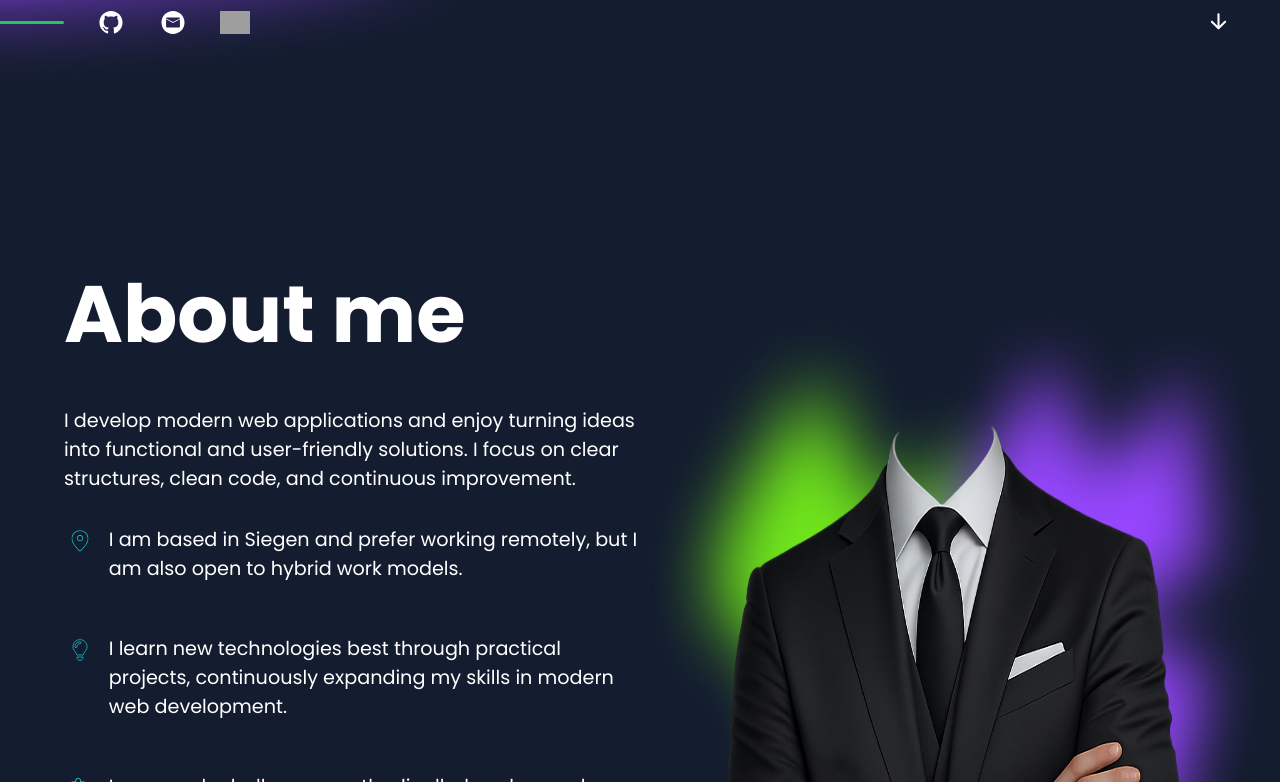
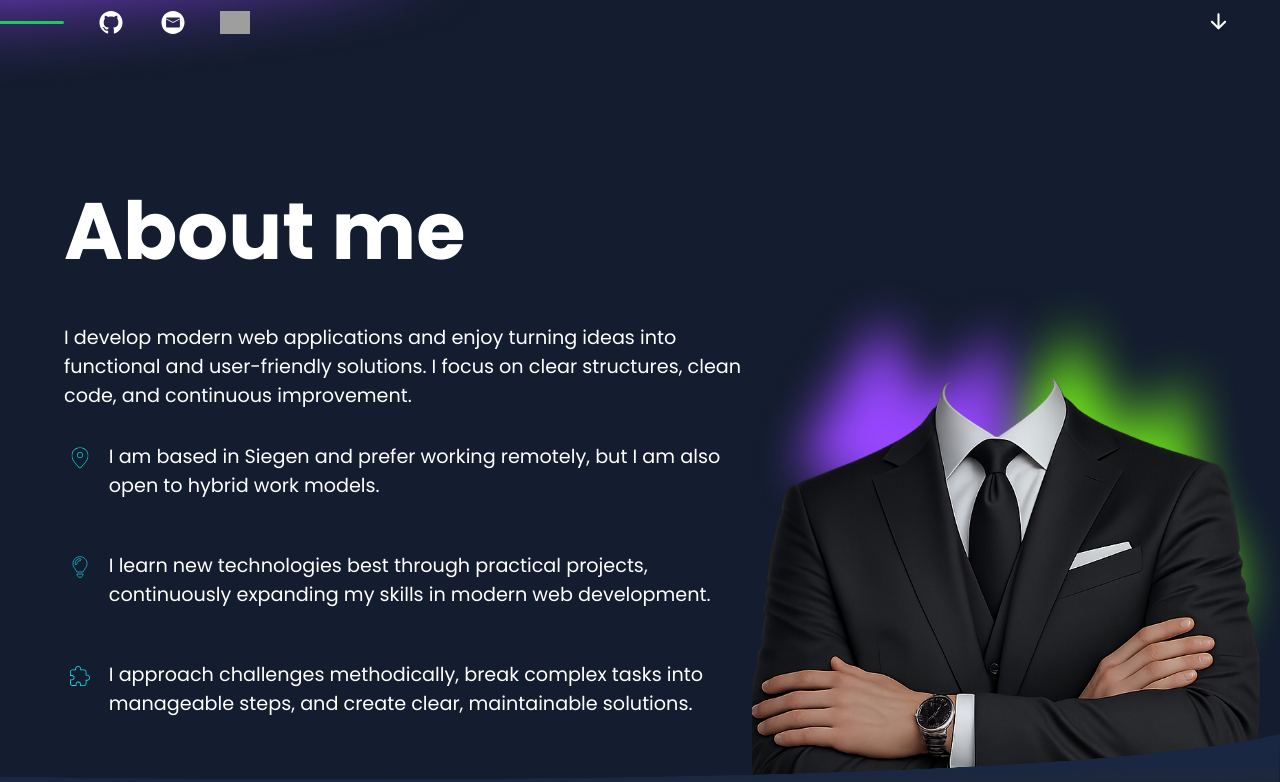
Before and after one commit to AhmetB-Dev/portfolio, an Angular app: page / in a window 1280 px wide. Shown: the part 818-1600 px from the top of the page. Built offline with nearby package versions, Linux system fonts and the light colour scheme; grey boxes are pictures that could not be loaded.

Commit message:
feat: simplify about section layout; optimize image stack and portrait styles for better responsiveness

```diff
--- a/src/app/sections/about-section/about-section.html
+++ b/src/app/sections/about-section/about-section.html
@@ -20,8 +20,6 @@
     </div>
   </div>
   <div class="about__visual">
-    <div class="about__image-stack">
-      <img class="about__portrait" src="/assets/img/about/cover_me.png" alt="" />
-    </div>
+    <img class="about__portrait about__image-stack" src="/assets/img/about/cover_me.png" alt="" />
   </div>
 </section>
--- a/src/app/sections/about-section/about-section.scss
+++ b/src/app/sections/about-section/about-section.scss
@@ -72,8 +72,9 @@
 
 @media (min-width: 961px) {
   .about {
+    display: flex;
+    gap: clamp(0rem, 0rem + 0.5vw, 1rem);
     flex-direction: row;
-
     background-image: url('/assets/img/about/bg.webp');
     background-repeat: no-repeat;
     background-position: 0 120%;
@@ -96,17 +97,20 @@
 
     &__image-stack {
       background-position:
-        right center,
-        left center;
+        0rem center,
+        12rem center;
       background-size:
-        25rem 40rem,
-        30rem 40rem;
+        20rem 30rem,
+        22rem 30rem;
     }
 
     &__portrait {
-      bottom: 1em;
-      height: 58rem;
-      object-fit: fill;
+      height: 44rem;
+      width: 33rem;
+      object-fit: cover;
+      position: relative;
+      z-index: -1;
+      top: clamp(0.1rem, calc(2rem - 2vw), 1rem);
     }
   }
 }
```
